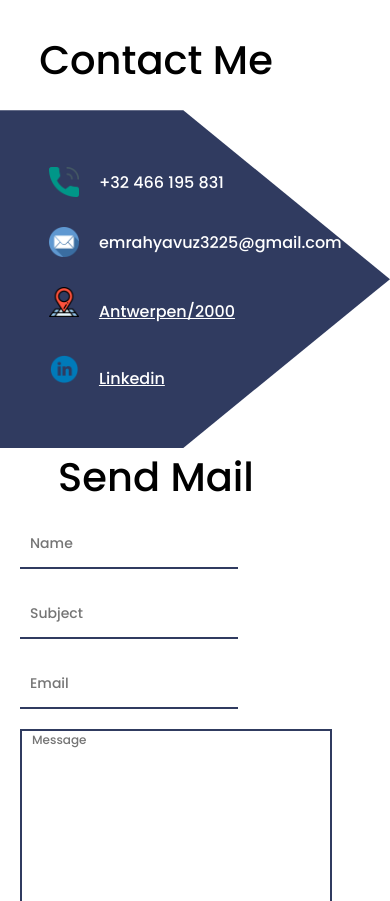
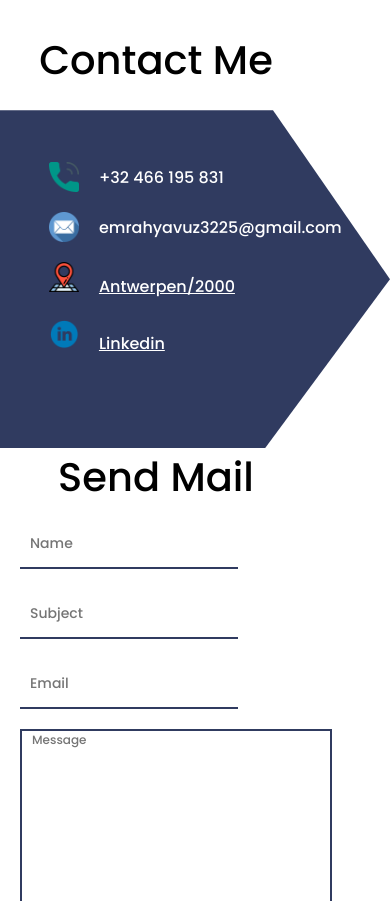
Before and after one commit to EmrahYYY/my_portfolio, a React (Create React App) app: page / in a window 390 px wide. Shown: the part 2505-3406 px from the top of the page. Built offline with nearby package versions, Linux system fonts and the light colour scheme.

Commit message:
settings for mobile version

```diff
--- a/src/components/contact/contact.css
+++ b/src/components/contact/contact.css
@@ -131,6 +131,8 @@ a {
     height: 40%;
     width: 100%;
     margin-top: 80px;
+    clip-path: polygon(0% 0%, 70% 0, 100% 50%, 68% 100%, 0% 100%);
+
   }
 
   .contact-wrapper {
@@ -167,7 +169,7 @@ a {
   .contact-info-item {
     display: flex;
     align-items: center;
-    margin: 15px 0px;
+    margin: 10px 0px;
     font-weight: 300;
     width: 70%;
     color: white;
```
